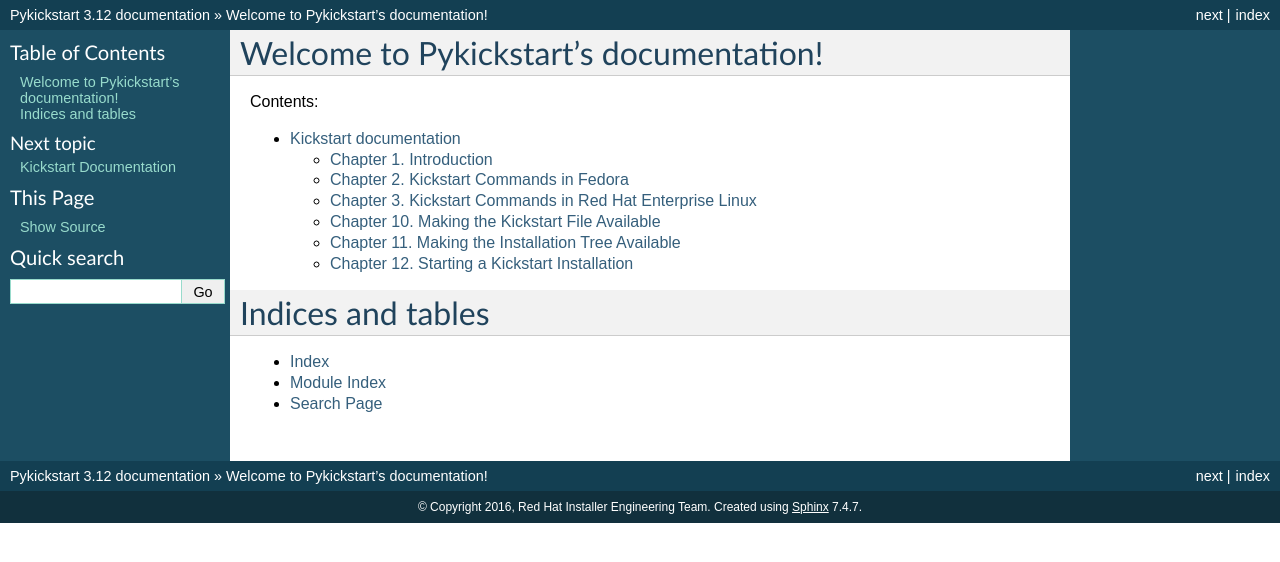
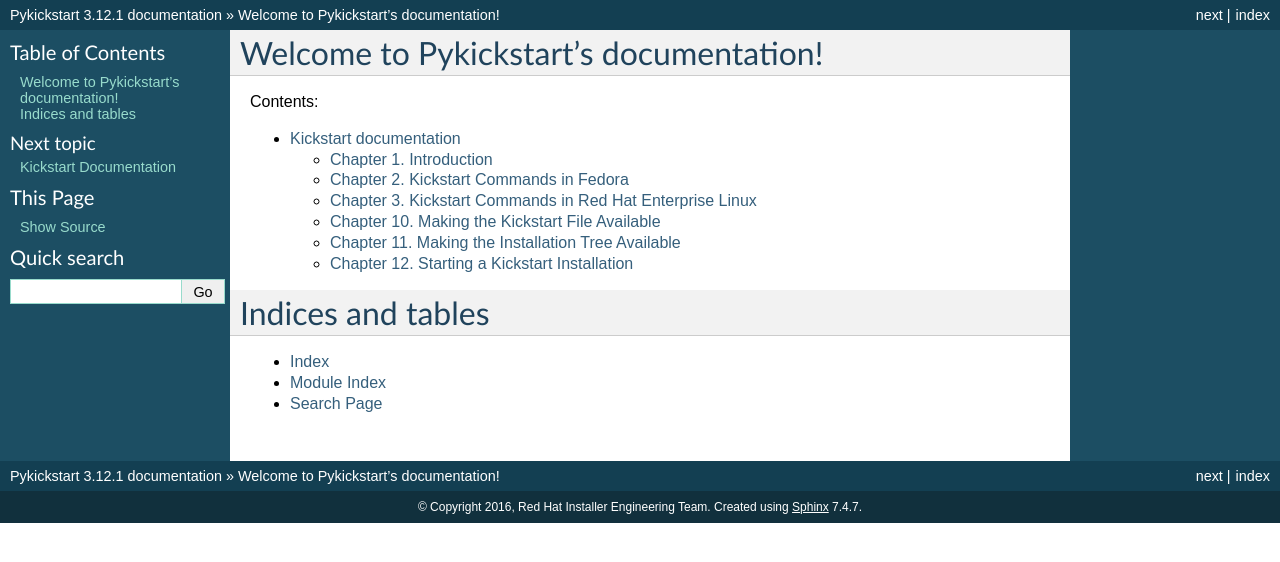
Before and after one commit to pykickstart/pykickstart, a Sphinx documentation site: the page built from docs/index.rst, in a window 1280 px wide. Shown: the top 562 px of the page. Built offline with Sphinx 7.4.7, drawn with Linux system fonts in a browser that asks for light colours.

Commit message:
New version.

```diff
--- a/docs/conf.py
+++ b/docs/conf.py
@@ -46,7 +46,7 @@
 copyright = u'2016, Red Hat Installer Engineering Team' # pylint: disable=redefined-builtin
 
 # The short X.Y version.
-version = '3.12'
+version = '3.12.1'
 # The full version, including alpha/beta/rc tags.
 release = version
 
--- a/setup.py
+++ b/setup.py
@@ -19,7 +19,7 @@
             move_file(old, new)
 
 setup(cmdclass={"install_scripts": install_scripts},
-      name='pykickstart', version='3.12',
+      name='pykickstart', version='3.12.1',
       description='Python module for manipulating kickstart files',
       author='Chris Lumens', author_email='clumens@redhat.com',
       url='http://fedoraproject.org/wiki/pykickstart',
```
Also changed, not shown: 1 other file.
